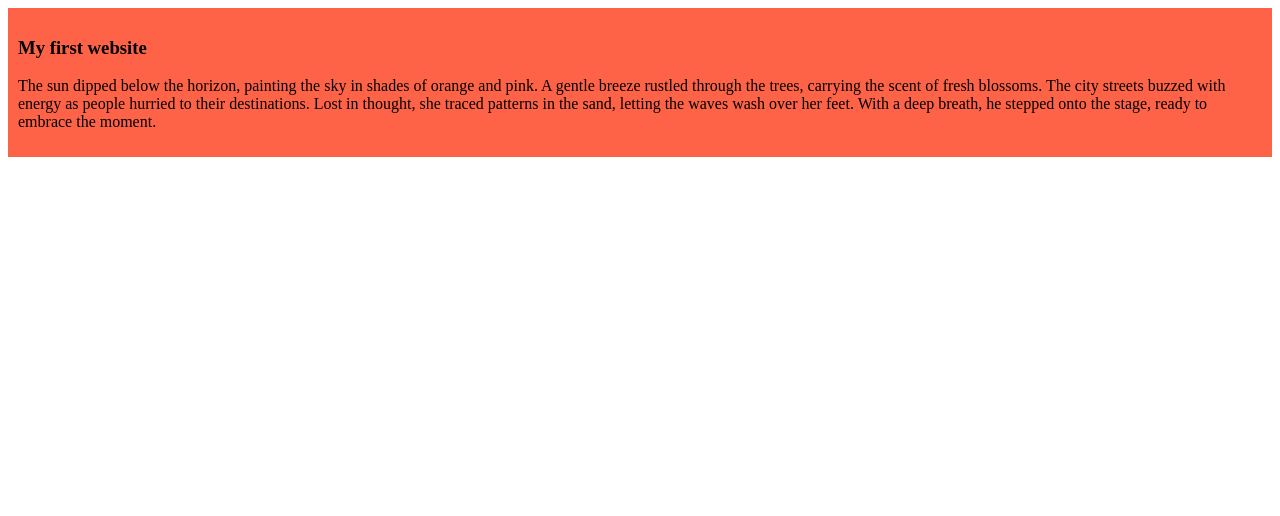
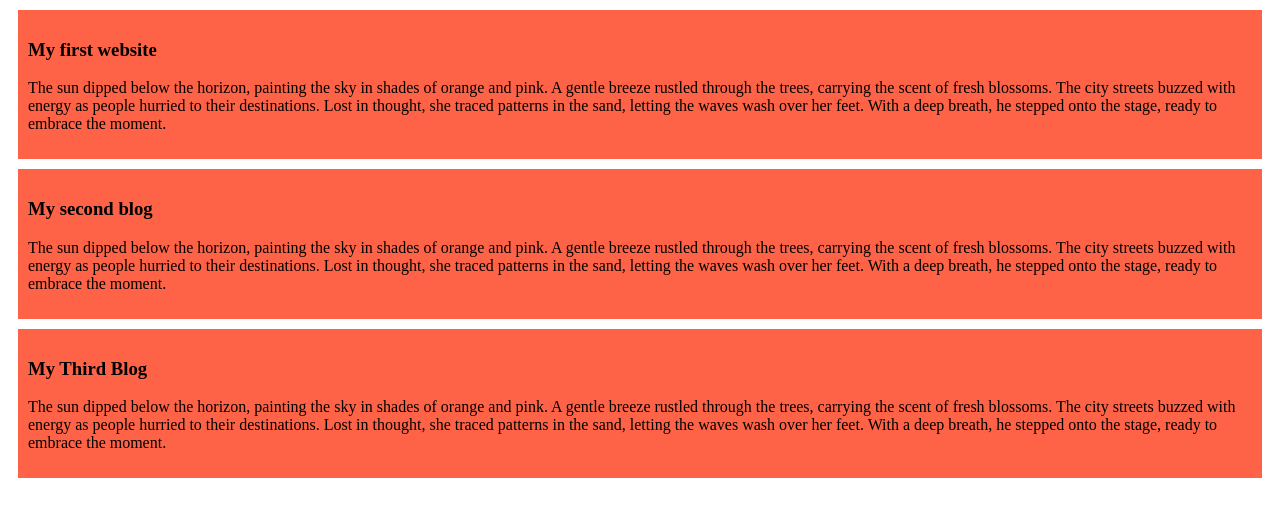
Before and after one commit to 11AnamulHoque/my-simple-website, a plain HTML site: page index.html in a window 1280 px wide. Drawn offline with Linux system fonts and the light colour scheme.

Commit message:
added the second and third blog

```diff
--- a/index.html
+++ b/index.html
@@ -15,5 +15,21 @@
         Lost in thought, she traced patterns in the sand, letting the waves wash over her feet.
         With a deep breath, he stepped onto the stage, ready to embrace the moment.</p>
     </div>
+    <div>
+        <h3>My second blog</h3>
+        <p>The sun dipped below the horizon, painting the sky in shades of orange and pink.
+        A gentle breeze rustled through the trees, carrying the scent of fresh blossoms.
+        The city streets buzzed with energy as people hurried to their destinations.
+        Lost in thought, she traced patterns in the sand, letting the waves wash over her feet.
+        With a deep breath, he stepped onto the stage, ready to embrace the moment.</p>
+    </div>
+    <div>
+        <h3>My Third Blog </h3>
+        <p>The sun dipped below the horizon, painting the sky in shades of orange and pink.
+        A gentle breeze rustled through the trees, carrying the scent of fresh blossoms.
+        The city streets buzzed with energy as people hurried to their destinations.
+        Lost in thought, she traced patterns in the sand, letting the waves wash over her feet.
+        With a deep breath, he stepped onto the stage, ready to embrace the moment.</p>
+    </div>
 </body>
 </html>
--- a/styles/blog.css
+++ b/styles/blog.css
@@ -1,4 +1,5 @@
 div{
     background-color: tomato;
     padding: 10px;
+    margin: 10px;
 }
```
